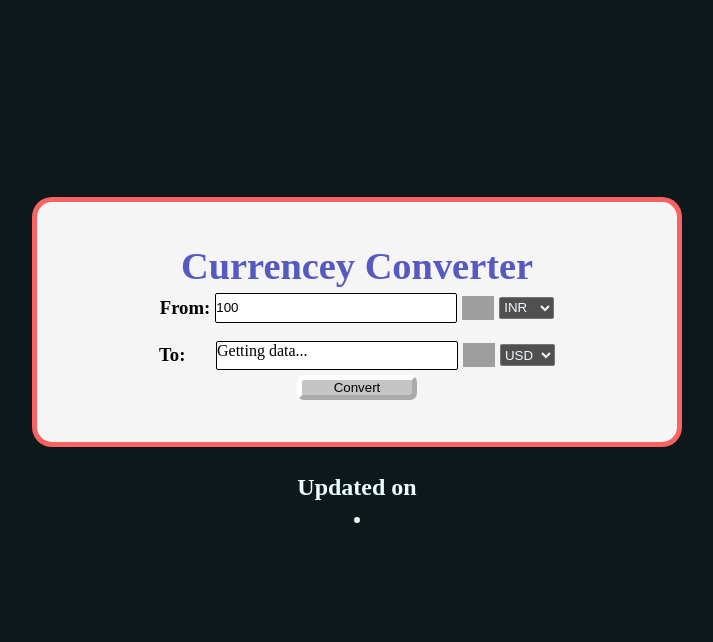
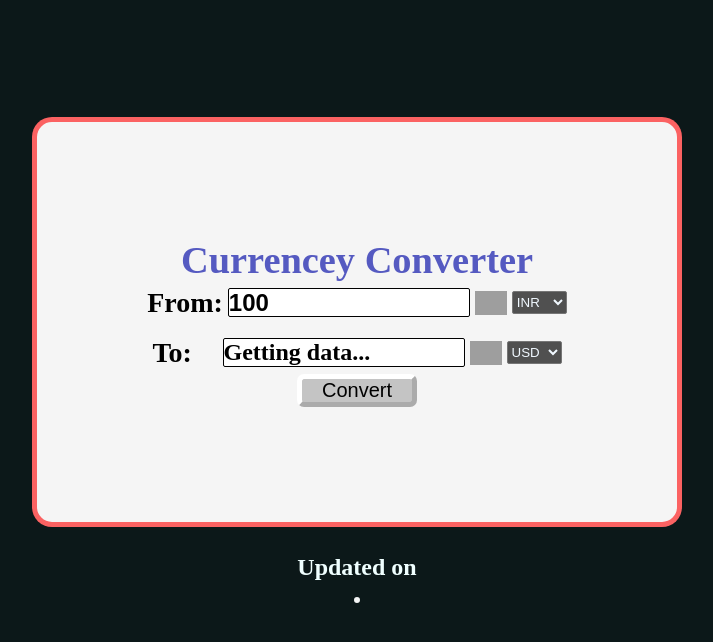
Before and after one commit to ALITE1008/Currency-Converter, a plain HTML site: page index.html in a window 1280 px wide. Shown: the whole page, without its empty margins (283-996 px from the left). Drawn offline with Linux system fonts and the light colour scheme; no server answers; grey boxes are pictures that could not be loaded.

Commit message:
Add files via upload

```diff
--- a/style.css
+++ b/style.css
@@ -4,7 +4,12 @@
 }
 
 h1{
+    font-size: 5vh;
     color:rgb(85, 90, 193);
+}
+
+h3{
+    font-size: 3.5vmin;
 }
 body{
     background-color: rgb(12, 24, 25);
@@ -24,7 +29,7 @@ body{
     align-items: center;
     gap: 5px;
     width: 80vmin;
-    height: 30vh;
+    height: 50vmin;
     border: 5px solid rgba(255, 0, 0, 0.6 );
     border-radius: 20px;
 }
@@ -35,6 +40,8 @@ body{
     column-gap: 5px;
 }
 .output_value{
+    font-size: 3vmin;
+    font-weight:bolder;
     margin-left: 3.2vmin;
     border: 1px black solid;
     background-color:white;
@@ -42,7 +49,12 @@ body{
     width: 30vmin;
     border-radius: 2px;
 }
+
+
+
 .input_value{
+    font-size: 3vmin;
+    font-weight:bolder;
     border: 1px black solid;
     background-color:white;
     height: 3.4vmin;
@@ -62,6 +74,7 @@ body{
 }
 
 #btn{
+    font-size: 2.5vmin;
     background-color: rgb(196, 196, 196) ;
     width: 15vmin;
     border-radius: 7px;
```
